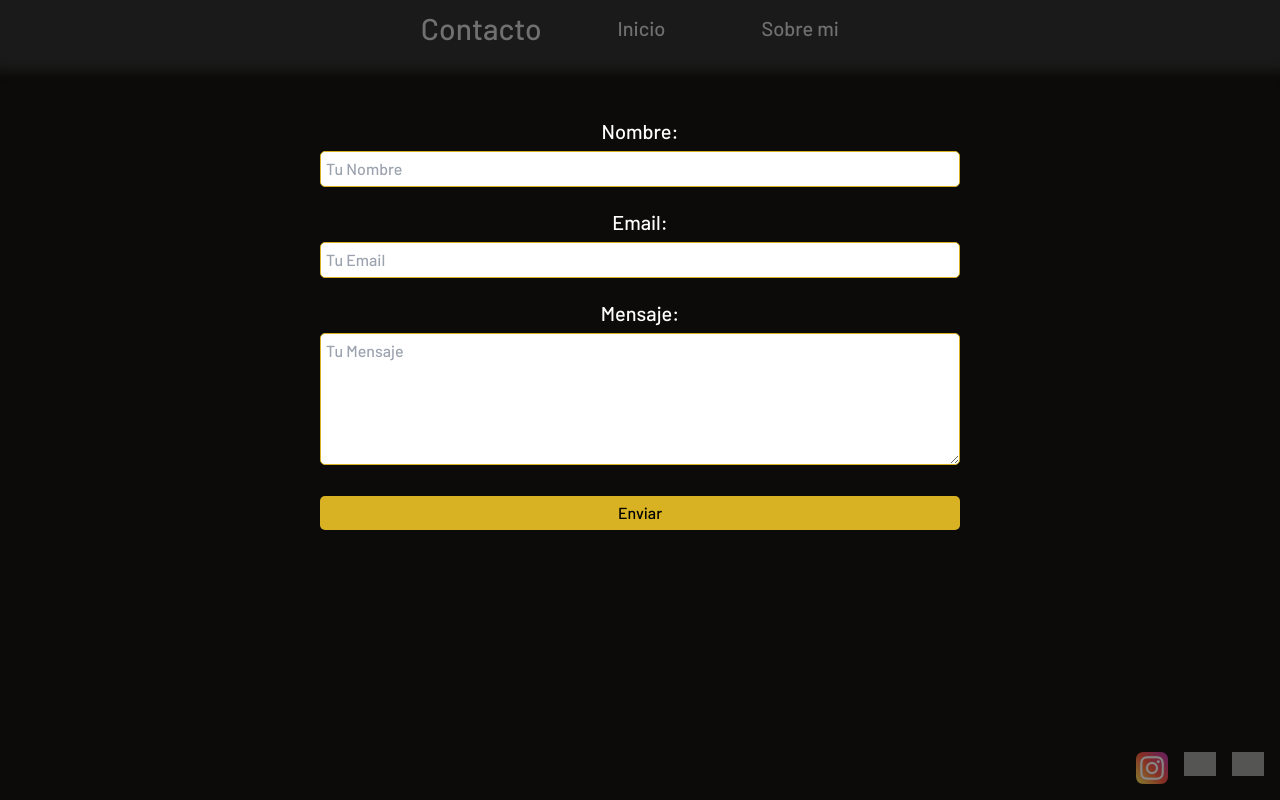
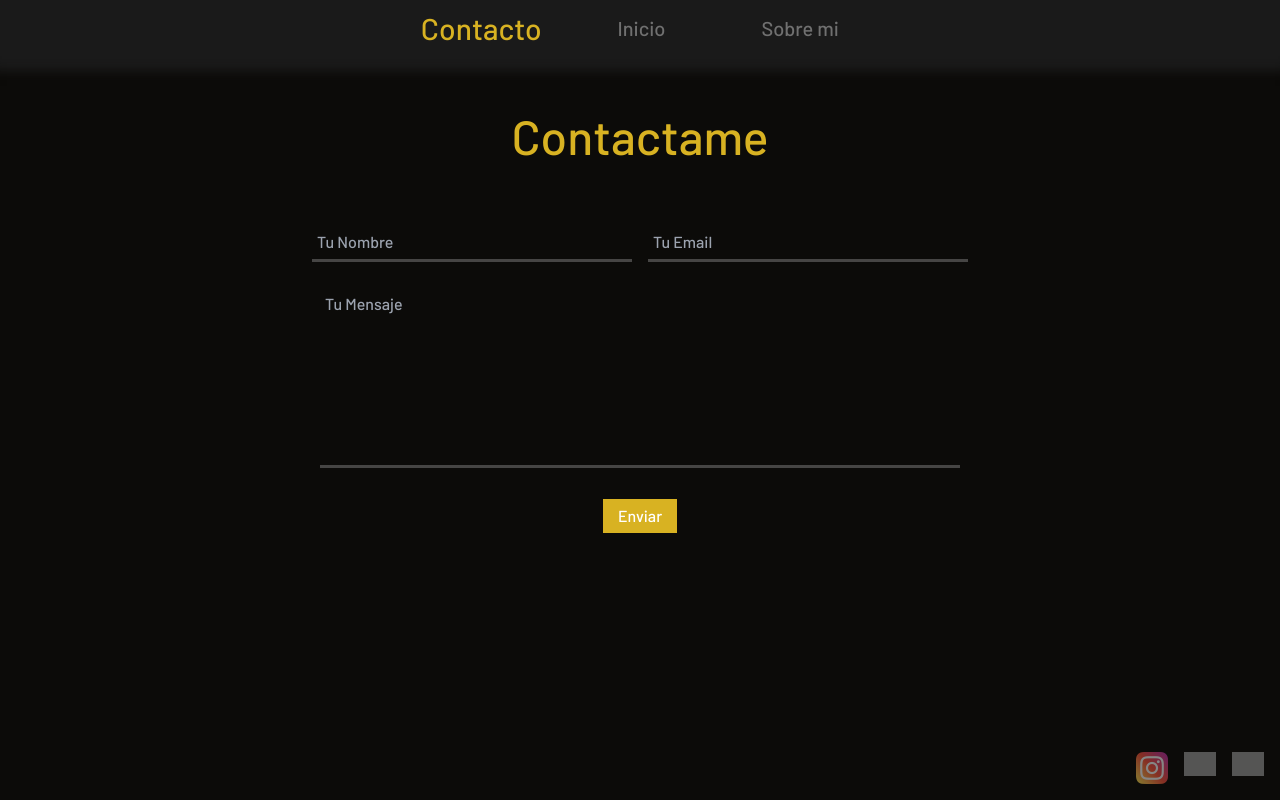
Before and after one commit to a-Marino/Portfolio, a Vue app: page /contact in a window 1280 px wide. Built offline with nearby package versions, Linux system fonts and the light colour scheme; grey boxes are pictures that could not be loaded.

Commit message:
Componente Redes

```diff
--- a/src/App.vue
+++ b/src/App.vue
@@ -24,15 +24,4 @@ export default {
   box-sizing: border-box;
   font-family: 'Barlow', sans-serif;
 }
-
-.red-social {
-  opacity: 0.5;
-  transition: .1s;
-}
-
-.red-social:hover {
-  opacity: 1;
-  transform: scale(1.1);
-  transition: .1s;
-}
 </style>
--- a/src/components/Nav.vue
+++ b/src/components/Nav.vue
@@ -1,5 +1,5 @@
 <template>
-    <div class="nav flex justify-center items-center h-14 space-x-24">
+    <div class="nav flex justify-center items-center h-14 space-x-24 md:flex-shrink-0">
         <router-link to="/contact" class='link'>
             Contacto
         </router-link>
@@ -34,10 +34,12 @@ export default {
 
     a.router-link-exact-active {
         transform: scale(1.5);
+        color: #D8B222;
     }
 
     a.router-link-exact-active:hover {
         transform: scale(1.5);
+        color: #D8B222;
     }
 
     .link:hover {
--- /dev/null
+++ b/src/components/Redes.vue
@@ -0,0 +1,34 @@
+<template>
+	<div class="redes absolute bottom-0 right-0">
+        <div class="flex space-x-4 p-4">
+            <router-link to='/instagram' class="red-social">
+                <img src="@/assets/images/instagram.png" class="w-8">
+            </router-link>
+            <router-link to='/github' class="red-social">
+                <img src="@/assets/images/github.png" class="w-8">
+            </router-link>
+            <router-link to='/linkedin' class="red-social">
+                <img src="@/assets/images/linkedin.png" class="w-8">
+            </router-link>
+        </div>
+    </div>
+</template>
+
+<script>
+export default {
+    name: 'Contact',
+}
+</script>
+
+<style>
+	.red-social {
+	  opacity: 0.5;
+	  transition: .1s;
+	}
+
+	.red-social:hover {
+	  opacity: 1;
+	  transform: scale(1.1);
+	  transition: .1s;
+	}
+</style>
--- a/src/views/Contact.vue
+++ b/src/views/Contact.vue
@@ -1,21 +1,14 @@
 <template>
 	<div class="contact min-h-screen">
 		<Nav/>
-		<form class="form flex flex-col space-y-5" @submit.prevent="sendEmail">
-			<div>
-				<label for="=nombre">Nombre:</label>
-				<br>
-				<input type="text" v-model="name" name="name" required placeholder="Tu Nombre">
+		<h1 class="text-5xl text-center mt-14">Contactame</h1>
+		<form class="form flex flex-col space-y-5 my-0" @submit.prevent="sendEmail">
+			<div class="space-x-4">
+				<input type="text" v-model="name" name="name" required placeholder="Tu Nombre" class="w-1/4">
+				<input type="email" v-model="email" name="email" required placeholder="Tu Email" class="w-1/4">
 			</div>
 			<div>
-				<label for="email">Email:</label>
-				<br>
-				<input type="email" v-model="email" name="email" required placeholder="Tu Email">
-			</div>
-			<div>
-				<label for="Mensaje">Mensaje:</label>
-				<br>
-				<textarea name="message" cols="30" rows="5" v-model="message" required placeholder="Tu Mensaje"></textarea>
+				<textarea class="w-1/2" name="message" cols="30" rows="7" v-model="message" required placeholder="Tu Mensaje"></textarea>
 			</div>
 			<div class="flex justify-center flex-row items-center oculto" id="divMsg">
 				<img src="@/assets/images/checked.png" class="w-7 mr-3">
@@ -25,30 +18,20 @@
 				<input type="submit" value="Enviar" id="btnSubmit">
 			</div>
 		</form>
-		<div class="redes absolute bottom-0 right-0">
-            <div class="flex space-x-4 p-4">
-                <router-link to='/instagram' class="red-social">
-                    <img src="@/assets/images/instagram.png" class="w-8">
-                </router-link>
-                <router-link to='/github' class="red-social">
-                    <img src="@/assets/images/github.png" class="w-8">
-                </router-link>
-                <router-link to='/linkedin' class="red-social">
-                    <img src="@/assets/images/linkedin.png" class="w-8">
-                </router-link>
-            </div>
-        </div>
+		<Redes/>
 	</div>
 </template>
 
 <script>
-import Nav from "@/components/Nav.vue"
+import Nav from '@/components/Nav.vue'
+import Redes from '@/components/Redes.vue'
 import emailjs from 'emailjs-com'
 
 export default {
     name: 'Contact',
     components: {
         Nav,
+        Redes,
     },
     data() {
     	return {
@@ -60,6 +43,7 @@ export default {
     methods: {
     	sendEmail(e) {
     		try {
+    			// Service ID - Template ID - User ID
     			emailjs.sendForm('service_xdl5dyd', 'template_5enry9j', e.target, 'user_nT1iOdL42gmrzj1lnYOKP',
     			{
     				name: this.name,
@@ -104,24 +88,32 @@ export default {
 		margin-top: 60px;
 	}
 
-	label {
-		font-size: 20px;
+	h1 {
+		color: #D8B222;
+		cursor: default;
 	}
 
 	input, textarea {
 		margin-top: 5px;
 		padding: 5px;
 		outline: none;
-		border: 1px solid #D8B222;
-		border-radius: 5px;
-		color: black;
-		width: 50%;
-		transition: .2s
+		color: white;
+		transition: .2s;
+		background-color: transparent;
+		border-bottom: 3px solid rgba(128,128,128,0.5);
+		resize: none;
 	}
 
 	input:focus, textarea:focus {
-		border: 3px solid #D8B222;
-		transition: .2s
+		border-bottom: 3px solid #D8B222;
+		transition: .2s;
+		transform: scale(1.01);
+	}
+
+	input:focus::-webkit-input-placeholder, textarea:focus::-webkit-input-placeholder {
+		color: rgba(128,128,128,0.5);
+		padding: 10px;
+		transition: .2s;
 	}
 
 	input[type=submit] {
@@ -133,7 +125,7 @@ export default {
 	}
 
 	input[type=submit]:hover {
-		transform: scale(1.02);
+		transform: scale(1.1);
 		transition: .2s;
 	}
 
--- a/src/views/Index.vue
+++ b/src/views/Index.vue
@@ -1,29 +1,19 @@
 <template>
     <div class="fondo min-h-screen">
         <Nav/>
-        <div class="redes absolute bottom-0 right-0">
-            <div class="flex space-x-4 p-4">
-                <router-link to='/instagram' class="red-social">
-                    <img src="@/assets/images/instagram.png" class="w-8">
-                </router-link>
-                <router-link to='/github' class="red-social">
-                    <img src="@/assets/images/github.png" class="w-8">
-                </router-link>
-                <router-link to='/linkedin' class="red-social">
-                    <img src="@/assets/images/linkedin.png" class="w-8">
-                </router-link>
-            </div>
-        </div>
+        <Redes/>
     </div>
 </template>
 
 <script>
 import Nav from "@/components/Nav.vue"
+import Redes from '@/components/Redes.vue'
 
 export default {
     name: 'Index',
     components: {
         Nav,
+        Redes,
     }
 }
 </script>
```
